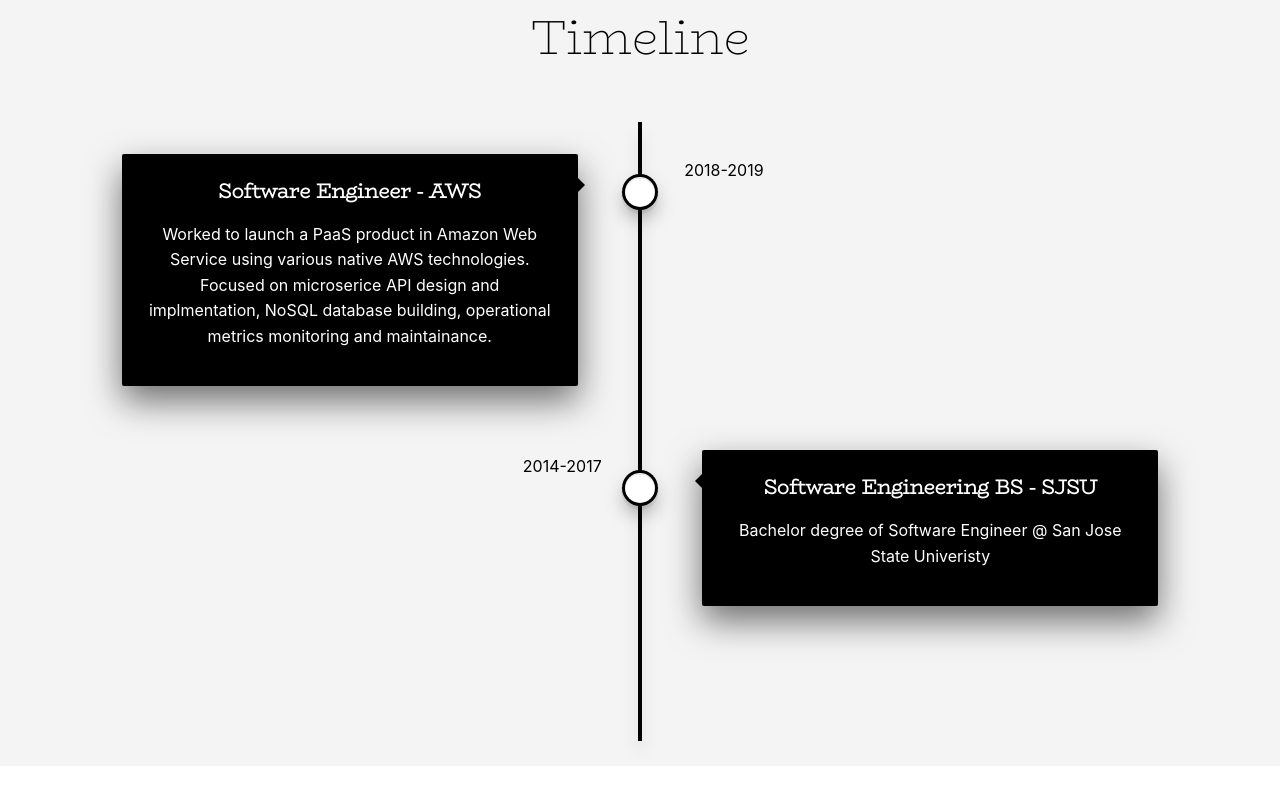
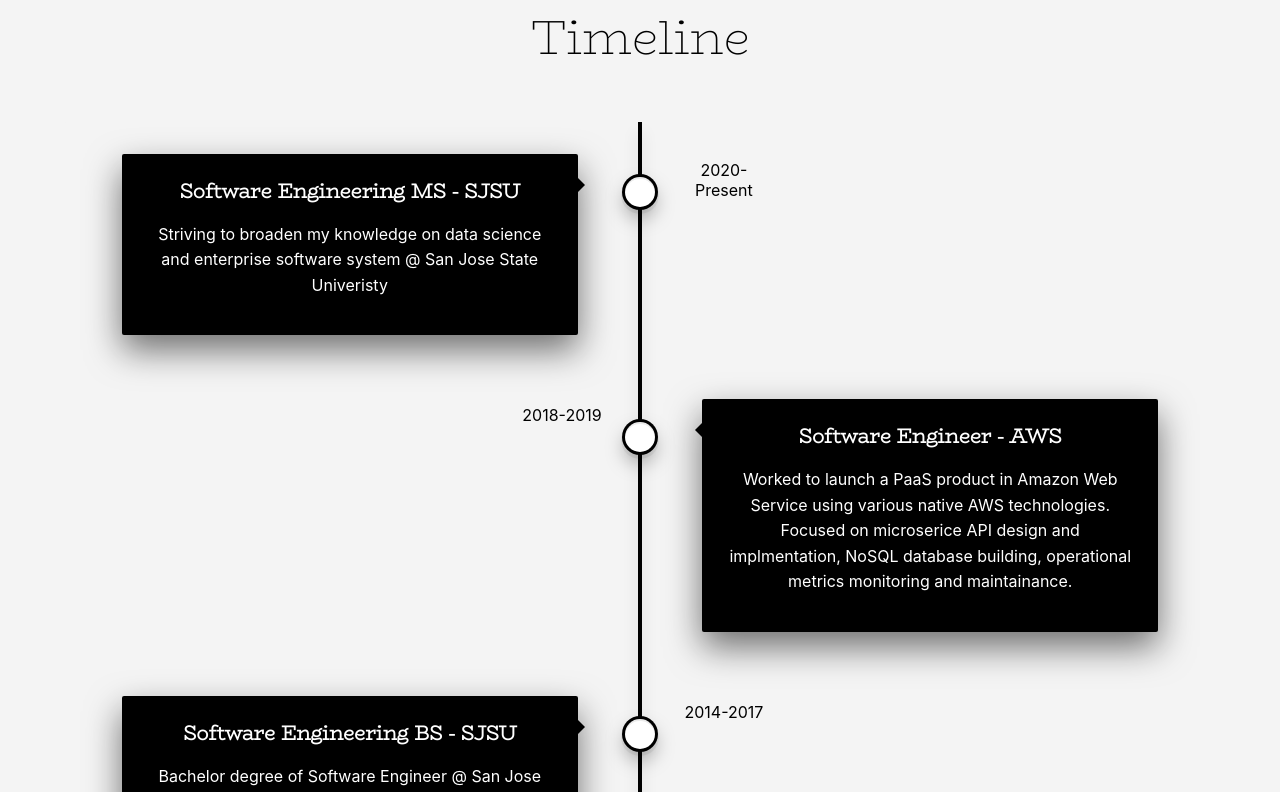
Before and after one commit to yohochen/Portfolio, a React (Create React App) app: page / in a window 1280 px wide. Shown: the part 920-1712 px from the top of the page. Built offline with nearby package versions, Linux system fonts and the light colour scheme; no server answers.

Commit message:
Add timeline item

```diff
--- a/src/timeline/Timeline.css
+++ b/src/timeline/Timeline.css
@@ -52,11 +52,10 @@ Main components
   position: absolute;
   top: 0;
   left: 25px;
-  height: 120%;
+  height: 110%;   /* Timeline bar lenth */
   width: 4px;
   background: #000;
   box-shadow: 0px 10px 15px 0 rgba(0, 0, 0, 0.15);
-  /* #7E57C2 */
 }
 @media only screen and (min-width: 1170px) {
   #cd-timeline {
--- a/src/timeline/Timeline.js
+++ b/src/timeline/Timeline.js
@@ -8,6 +8,17 @@ function Timeline() {
               <h2>Timeline</h2>
             </div>
             <div id="cd-timeline" className="cd-container">
+
+                <div className="cd-timeline-block">
+                    <div className="cd-timeline-img cd-picture">
+                    </div>
+
+                    <div className="cd-timeline-content">
+                        <h2>Software Engineering MS - SJSU </h2>
+                        <p>Striving to broaden my knowledge on data science and enterprise software system @ San Jose State Univeristy</p>
+                        <span className="cd-date">2020-Present</span>
+                    </div>
+                </div>
 
         		<div className="cd-timeline-block">
         			<div className="cd-timeline-img cd-movie">
```
